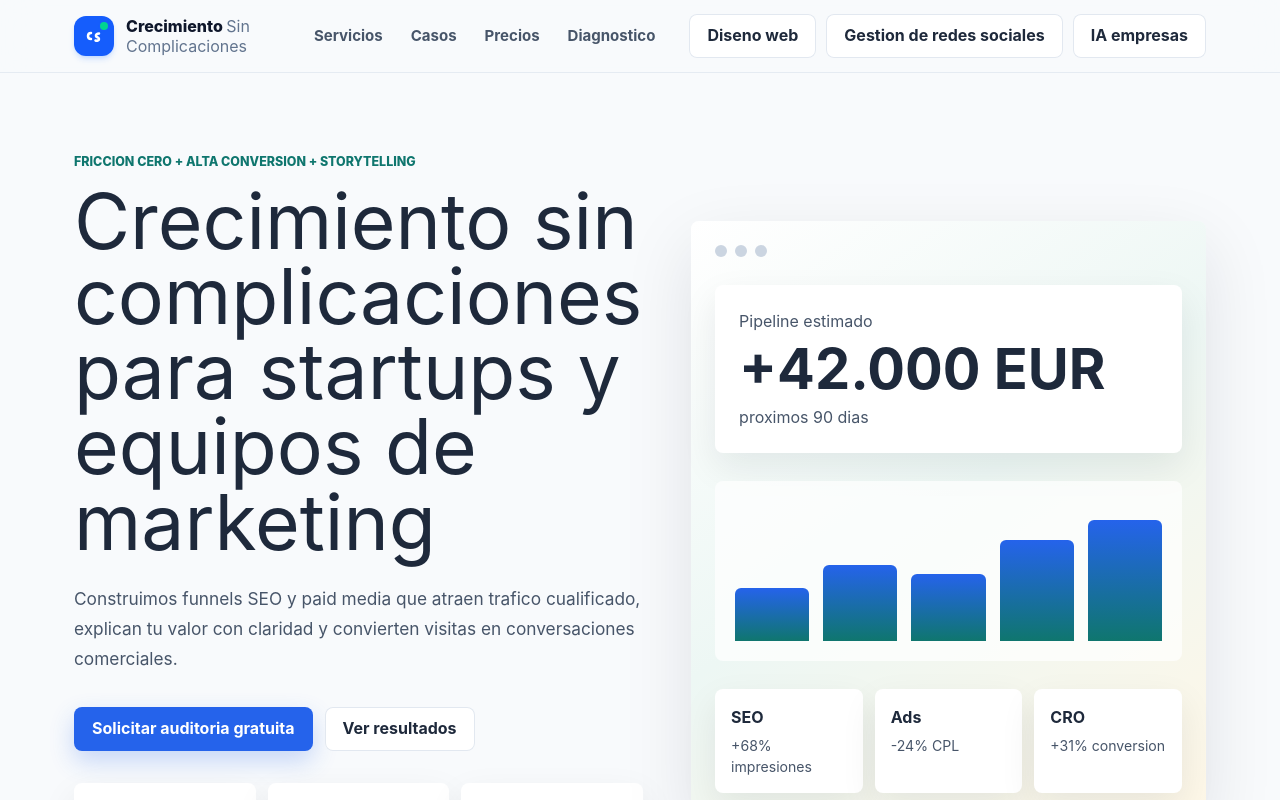
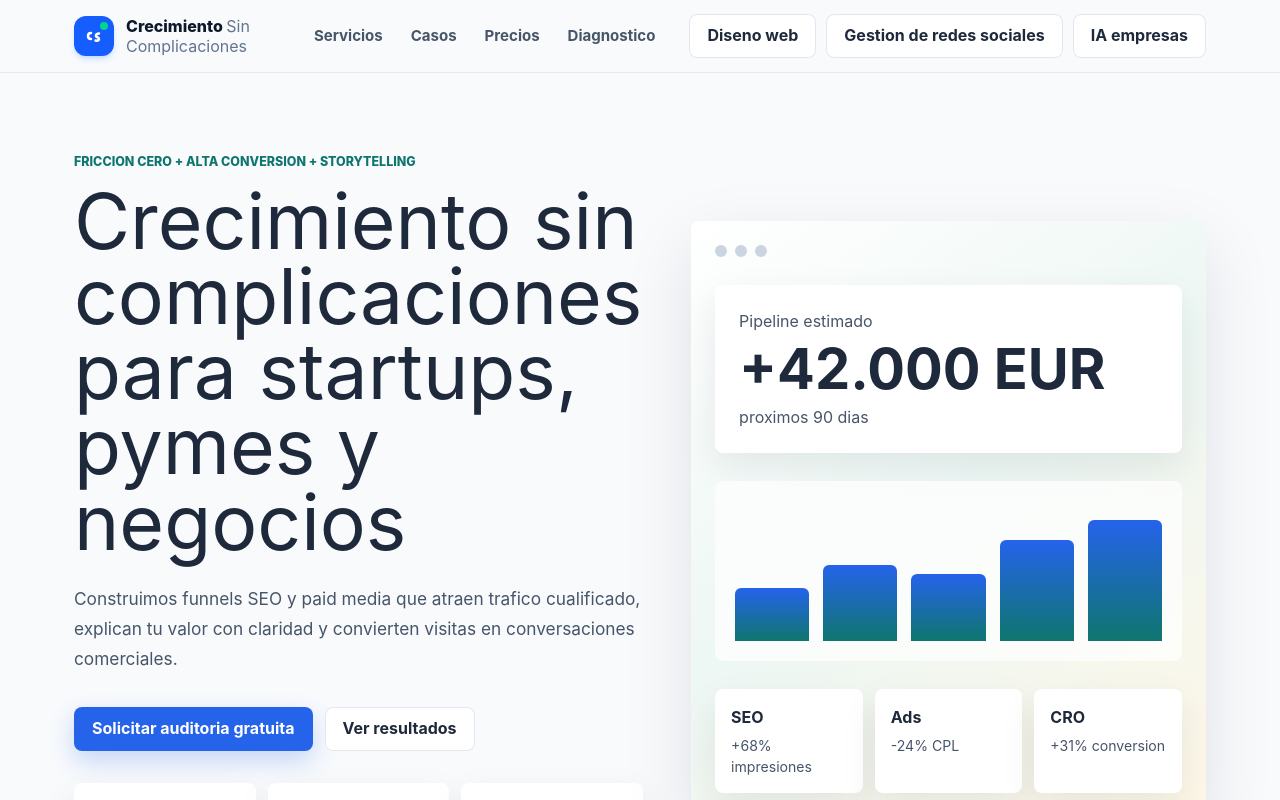
Before and after one commit to specialcowboy69/crecimiento-sin-complicaciones, a Next.js app: page / in a window 1280 px wide. Shown: the top 800 px of the page. Built offline with nearby package versions, Linux system fonts and the light colour scheme.

Commit message:
Update home hero title

```diff
--- a/app/page.tsx
+++ b/app/page.tsx
@@ -138,7 +138,7 @@ export default function Home() {
         <section className="hero" aria-labelledby="hero-title">
           <div className="hero-copy">
             <p className="eyebrow">Friccion cero + alta conversion + storytelling</p>
-            <h1 id="hero-title">Crecimiento sin complicaciones para startups y equipos de marketing</h1>
+            <h1 id="hero-title">Crecimiento sin complicaciones para startups, pymes y negocios</h1>
             <p>
               Construimos funnels SEO y paid media que atraen trafico cualificado, explican tu valor con claridad y convierten visitas en conversaciones comerciales.
             </p>
```
